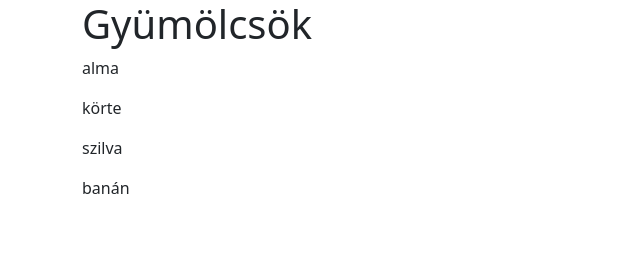
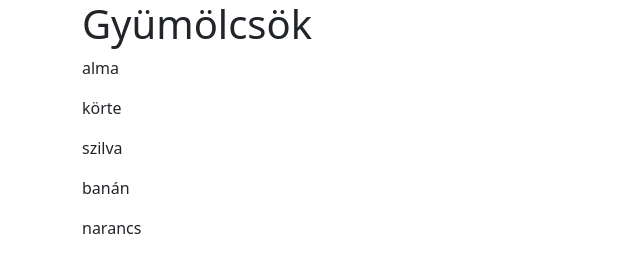
Before and after one commit to RP2022K/gyumi, a website: page index.html in a window 1280 px wide. Shown: the whole page, without its empty margins (0-640 px from the left). Drawn offline with nearby package versions, Linux system fonts and the light colour scheme.

Commit message:
narancs hozzáadva

```diff
--- a/index.html
+++ b/index.html
@@ -14,6 +14,7 @@
         <p>körte</p>
         <p>szilva</p>
         <p>banán</p>
+        <p>narancs</p>
     </div>
 </body>
 </html>
```
